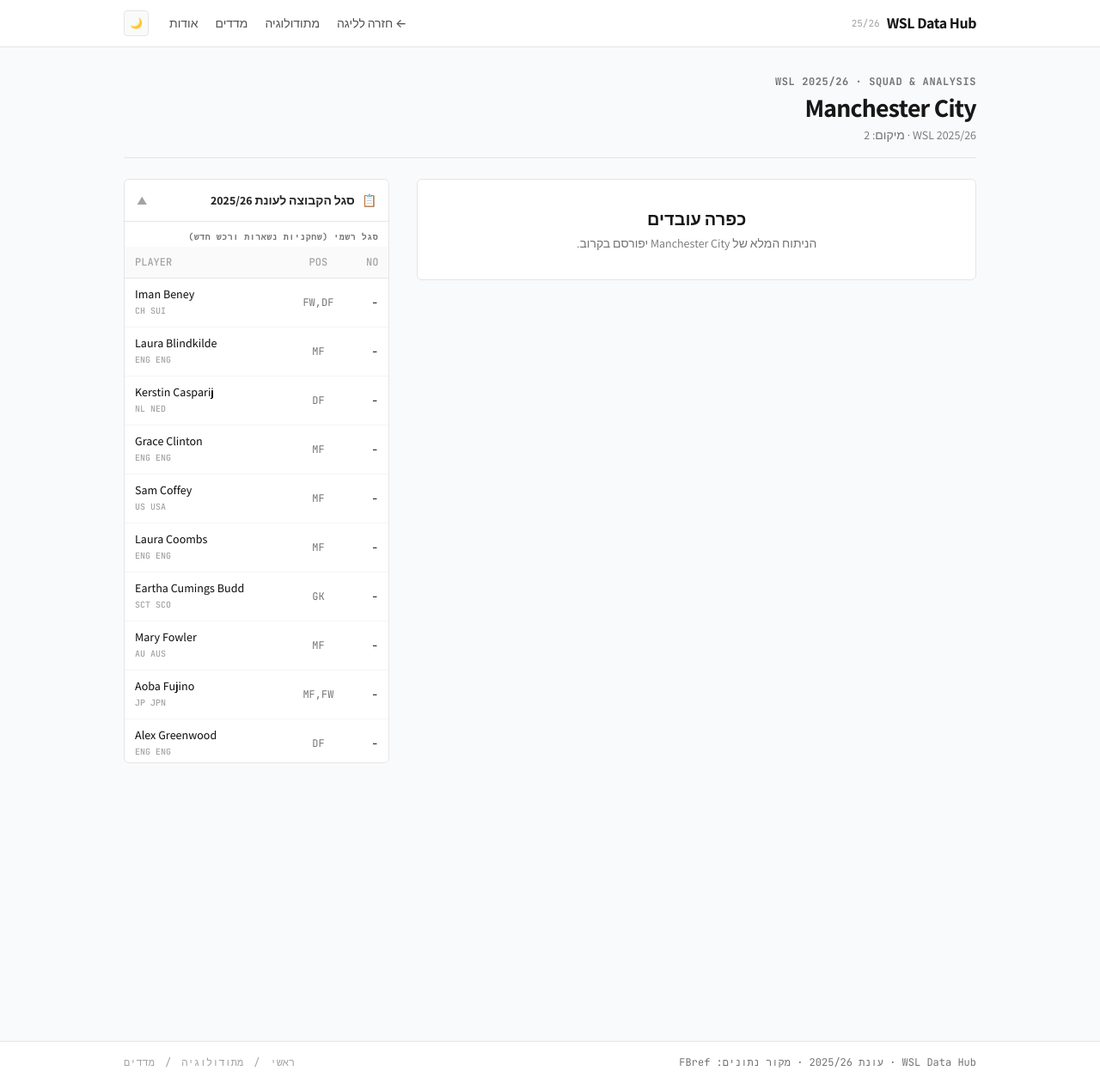
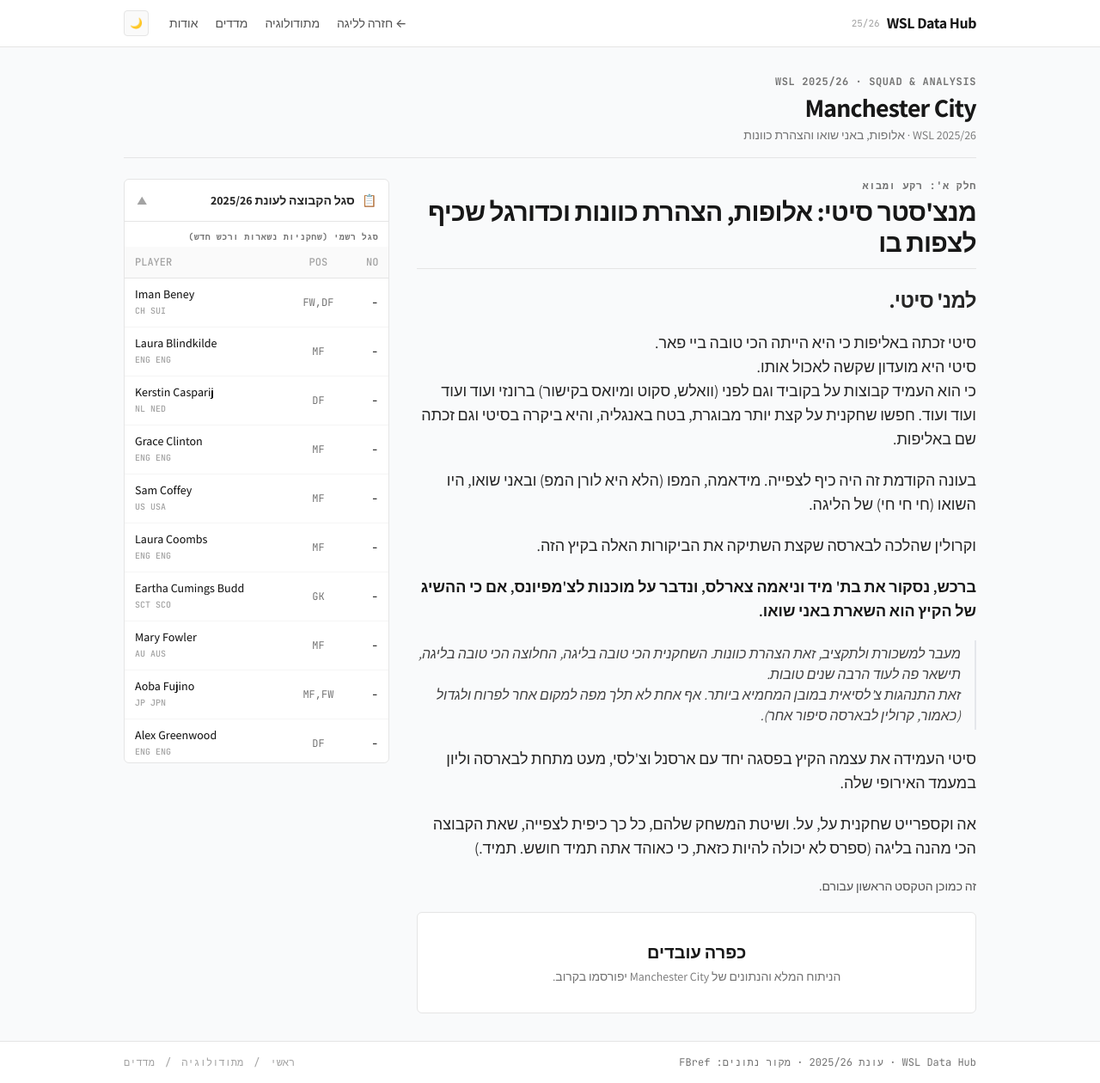
Before and after one commit to davidkorenblit/wsl-data-hub, a Jekyll site: the page built from teams/manchester-city.md, in a window 1280 px wide and 1260 px high. Shown: the whole window at 86% size. Built offline with Jekyll 4.4.1, drawn with Linux system fonts in a browser that asks for light colours; nearby versions of some CDN libraries.

Commit message:
Add intro and background analysis for Manchester City

```diff
--- a/teams/manchester-city.md
+++ b/teams/manchester-city.md
@@ -1,13 +1,65 @@
 ---
 layout: team
-title: "Manchester City"
+title: "Manchester City - רקע ומבוא"
 team_name: "Manchester City"
 team_slug: "manchester-city"
-team_meta: "WSL 2025/26 · מיקום: 2"
+team_meta: "WSL 2025/26 · אלופות, באני שואו והצהרת כוונות"
 permalink: /teams/manchester-city/
 ---
 
-<div class="rounded-md border border-neutral-200 dark:border-neutral-800 bg-white dark:bg-[#121215] p-8 text-center">
-  <h2 class="font-bold text-xl text-neutral-900 dark:text-white mb-1">כפרה עובדים</h2>
-  <p class="text-neutral-500 dark:text-neutral-400 text-xs sm:text-sm">הניתוח המלא של Manchester City יפורסם בקרוב.</p>
+<div class="space-y-5 text-neutral-800 dark:text-neutral-200 leading-relaxed text-base sm:text-lg font-sans">
+
+  <div class="border-b border-neutral-200 dark:border-neutral-800 pb-3">
+    <div class="text-xs font-mono uppercase text-neutral-500 dark:text-neutral-400 font-bold tracking-wider mb-1">
+      חלק א': רקע ומבוא
+    </div>
+    <h1 class="text-2xl md:text-3xl font-bold tracking-tight text-neutral-900 dark:text-white">
+      מנצ'סטר סיטי: אלופות, הצהרת כוונות וכדורגל שכיף לצפות בו
+    </h1>
+  </div>
+
+  <p class="font-bold text-xl sm:text-2xl text-primary-600 dark:text-primary-400 tracking-tight">
+    למנ' סיטי.
+  </p>
+
+  <p>
+    סיטי זכתה באליפות כי היא הייתה הכי טובה ביי פאר.<br>
+    סיטי היא מועדון שקשה לאכול אותו.<br>
+    כי הוא העמיד קבוצות על בקוביד וגם לפני (וואלש, סקוט ומיואס בקישור) ברונזי ועוד ועוד ועוד ועוד. חפשו שחקנית על קצת יותר מבוגרת, בטח באנגליה, והיא ביקרה בסיטי וגם זכתה שם באליפות.
+  </p>
+
+  <p>
+    בעונה הקודמת זה היה כיף לצפייה. מידאמה, המפו (הלא היא לורן המפ) ובאני שואו, היו השואו (חי חי חי) של הליגה.
+  </p>
+
+  <p>
+    וקרולין שהלכה לבארסה שקצת השתיקה את הביקורות האלה בקיץ הזה.
+  </p>
+
+  <p class="font-semibold text-neutral-900 dark:text-white">
+    ברכש, נסקור את בת' מיד וניאמה צארלס, ונדבר על מוכנות לצ'מפיונס, אם כי ההשיג של הקיץ הוא השארת באני שואו.
+  </p>
+
+  <div class="border-r-2 border-primary-500 pr-4 my-4 py-1 text-neutral-700 dark:text-neutral-300 italic text-base">
+    מעבר למשכורת ולתקציב, זאת הצהרת כוונות. השחקנית הכי טובה בליגה, החלוצה הכי טובה בליגה, תישאר פה לעוד הרבה שנים טובות.<br>
+    זאת התנהגות צ'לסיאית במובן המחמיא ביותר. אף אחת לא תלך מפה למקום אחר לפרוח ולגדול (כאמור, קרולין לבארסה סיפור אחר).
+  </div>
+
+  <p>
+    סיטי העמידה את עצמה הקיץ בפסגה יחד עם ארסנל וצ'לסי, מעט מתחת לבארסה וליון במעמד האירופי שלה.
+  </p>
+
+  <p>
+    אה וקספרייט שחקנית על, על. ושיטת המשחק שלהם, כל כך כיפית לצפייה, שאת הקבוצה הכי מהנה בליגה (ספרס לא יכולה להיות כזאת, כי כאוהד אתה תמיד חושש. תמיד.)
+  </p>
+
+  <p class="font-medium text-neutral-600 dark:text-neutral-400 text-sm">
+    זה כמוכן הטקסט הראשון עבורם.
+  </p>
+
+  <div class="rounded-md border border-neutral-200 dark:border-neutral-800 bg-white dark:bg-[#121215] p-8 text-center mt-6">
+    <h2 class="font-bold text-xl text-neutral-900 dark:text-white mb-1">כפרה עובדים</h2>
+    <p class="text-neutral-500 dark:text-neutral-400 text-xs sm:text-sm">הניתוח המלא והנתונים של Manchester City יפורסמו בקרוב.</p>
+  </div>
+
 </div>
```
